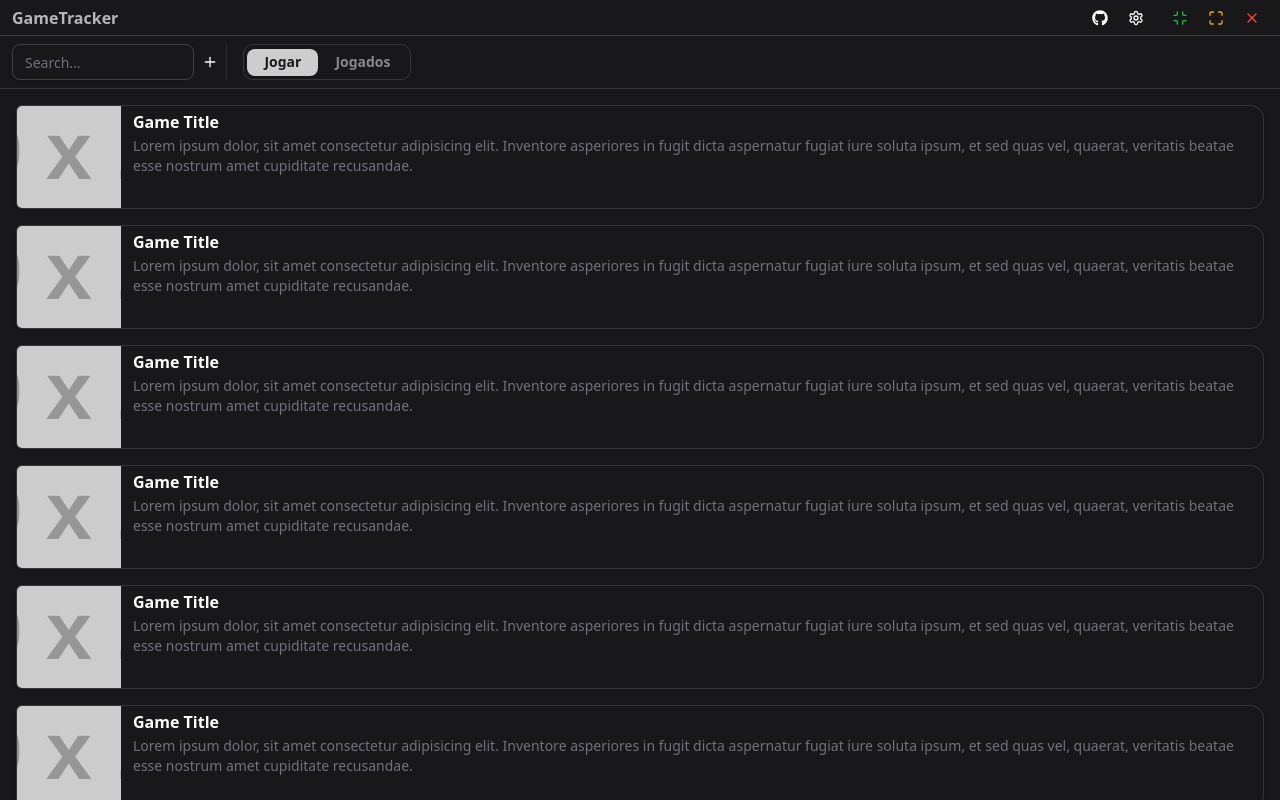
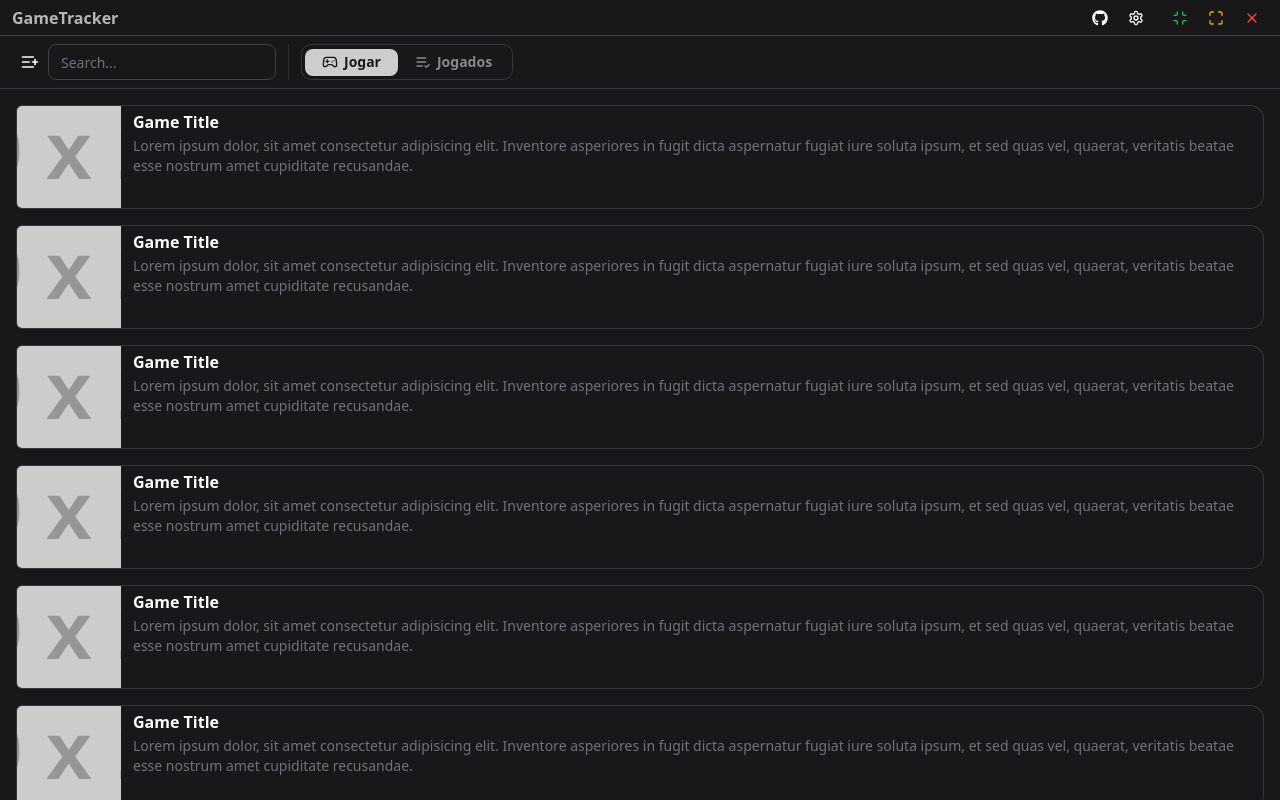
Before and after one commit to duhnunes/GameDeck-discontinued-, a React (Vite) app: page / in a window 1280 px wide. Built offline with nearby package versions, Linux system fonts and the light colour scheme.

Commit message:
style: Ajustments from layout. - fix button opacity from hover - add margin to separator - add played tab content for visual - add icons to menubar - hover to button actions from titlebar

```diff
--- a/src/app/components/ui/button.tsx
+++ b/src/app/components/ui/button.tsx
@@ -10,7 +10,7 @@ const buttonVariants = cva(
     variants: {
       variant: {
         default:
-          'bg-primary text-primary-foreground hover:bg-primary-foreground/5',
+          'bg-primary text-primary-foreground hover:text-primary-foreground/50',
         destructive:
           'text-destructive hover:text-destructive/50   focus-visible:ring-destructive/20 dark:focus-visible:ring-destructive/40',
         success: 'text-success hover:text-success/50',
--- a/src/app/components/ui/separator.tsx
+++ b/src/app/components/ui/separator.tsx
@@ -15,7 +15,7 @@ function Separator({
       decorative={decorative}
       orientation={orientation}
       className={cn(
-        'bg-border/10 shrink-0 data-[orientation=horizontal]:h-px data-[orientation=horizontal]:w-full data-[orientation=vertical]:h-full data-[orientation=vertical]:w-px',
+        'bg-border/10 shrink-0 data-[orientation=horizontal]:h-px data-[orientation=horizontal]:w-full data-[orientation=vertical]:h-full data-[orientation=vertical]:w-px mx-3',
         className
       )}
       {...props}
--- a/src/app/features/content/Main.tsx
+++ b/src/app/features/content/Main.tsx
@@ -4,7 +4,11 @@ import { GameCard } from './GameCard'
 
 export function Main() {
   return (
-    <TabsContent value="play" className="h-full p-4 overflow-y-auto space-y-4">
+    <>
+      <TabsContent
+        value="play"
+        className="h-full p-4 overflow-y-auto space-y-4"
+      >
         <GameCard />
         <GameCard />
         <GameCard />
@@ -18,5 +22,13 @@ export function Main() {
         <GameCard />
         <GameCard />
       </TabsContent>
+      <TabsContent
+        value="played"
+        className="h-full p-4 overflow-y-auto space-y-4"
+      >
+        <GameCard />
+        <GameCard />
+      </TabsContent>
+    </>
   )
 }
--- a/src/app/features/menu/Menubar.tsx
+++ b/src/app/features/menu/Menubar.tsx
@@ -1,4 +1,4 @@
-import { LuPlus } from 'react-icons/lu'
+import { LuGamepad2, LuListCheck, LuListPlus } from 'react-icons/lu'
 
 import { Button } from '@/app/components/ui/button'
 import { Input } from '@/app/components/ui/input'
@@ -9,18 +9,22 @@ export function Menubar() {
   return (
     <nav className="p-2 px-3 w-full flex items-center shrink-0 border-b border-border/15 overflow-hidden">
       <div className="flex">
+        <Button size="xs">
+          <LuListPlus className="size-5" />
+        </Button>
         <Input placeholder="Search..." />
-        <Button size="xs">
-          <LuPlus className="size-4" />
-        </Button>
       </div>
       <Separator orientation="vertical" />
-      <section className="w-full pl-4 px-3">
-        <TabsList>
-          <TabsTrigger value="play">Jogar</TabsTrigger>
-          <TabsTrigger value="played">Jogados</TabsTrigger>
-        </TabsList>
-      </section>
+      <TabsList>
+        <TabsTrigger value="play">
+          <LuGamepad2 className="size-4" />
+          Jogar
+        </TabsTrigger>
+        <TabsTrigger value="played">
+          <LuListCheck className="size-4" />
+          Jogados
+        </TabsTrigger>
+      </TabsList>
     </nav>
   )
 }
--- a/src/app/features/windowFrame/Actions.tsx
+++ b/src/app/features/windowFrame/Actions.tsx
@@ -26,14 +26,29 @@ export function ActionsWindow() {
           <LuSettings className="size-4" />
         </Button>
       </div>
-      <Button size="xs" title="minimize" onClick={handleMinimize}>
-        <LuMinimize className="size-4 text-minimize-btn" />
+      <Button
+        size="xs"
+        className="text-minimize-btn hover:text-minimize-btn/50"
+        title="minimize"
+        onClick={handleMinimize}
+      >
+        <LuMinimize className="size-4 " />
       </Button>
-      <Button size="xs" title="maximize" onClick={handleMaximize}>
-        <LuMaximize className="size-4 text-maximize-btn" />
+      <Button
+        size="xs"
+        className="text-maximize-btn hover:text-maximize-btn/50"
+        title="maximize"
+        onClick={handleMaximize}
+      >
+        <LuMaximize className="size-4" />
       </Button>
-      <Button size="xs" title="close" onClick={handleClose}>
-        <LuX className="size-4 text-close-btn" />
+      <Button
+        size="xs"
+        className="text-close-btn hover:text-close-btn/50"
+        title="close"
+        onClick={handleClose}
+      >
+        <LuX className="size-4" />
       </Button>
     </section>
   )
```
Lines whose indentation alone changed are shown as unchanged.
